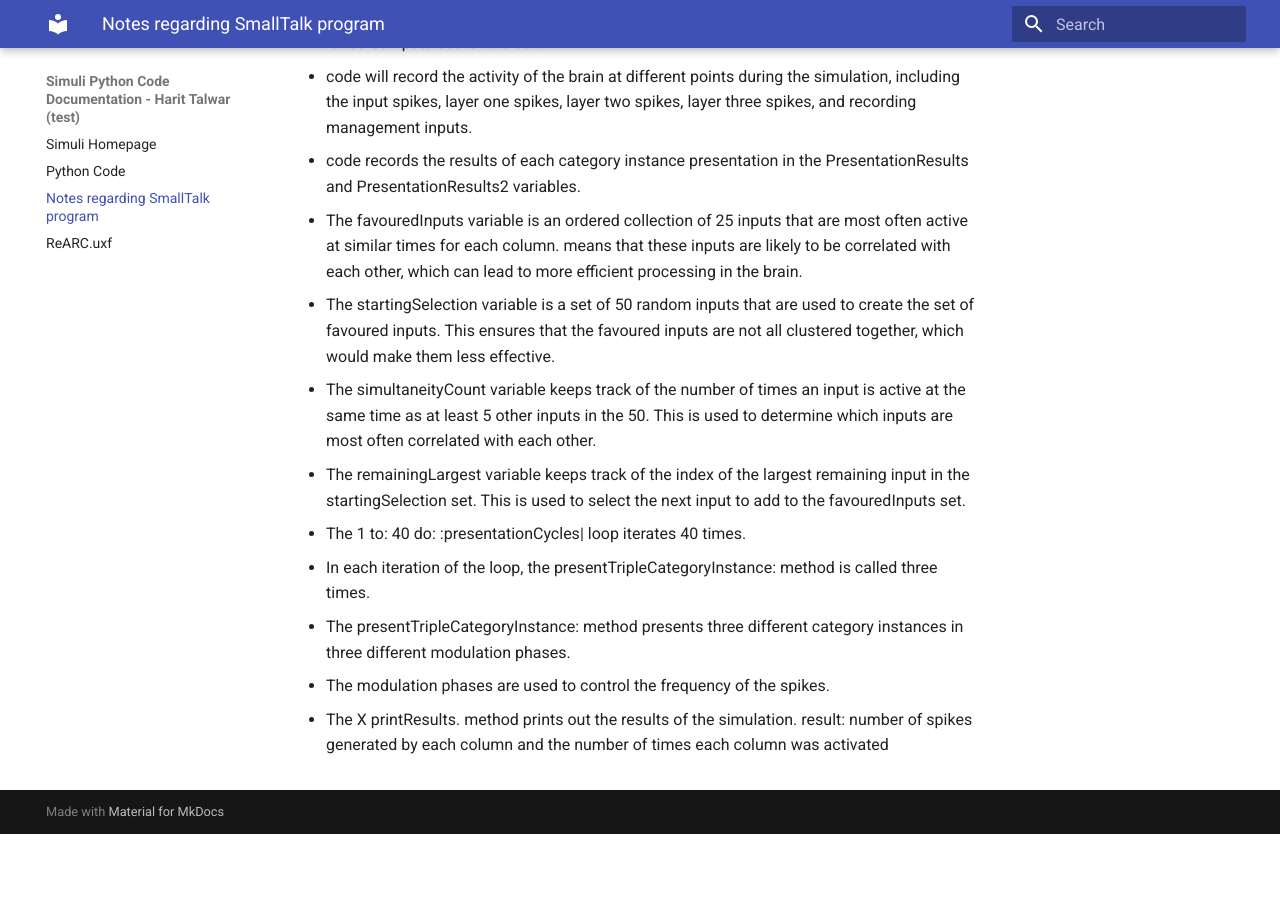
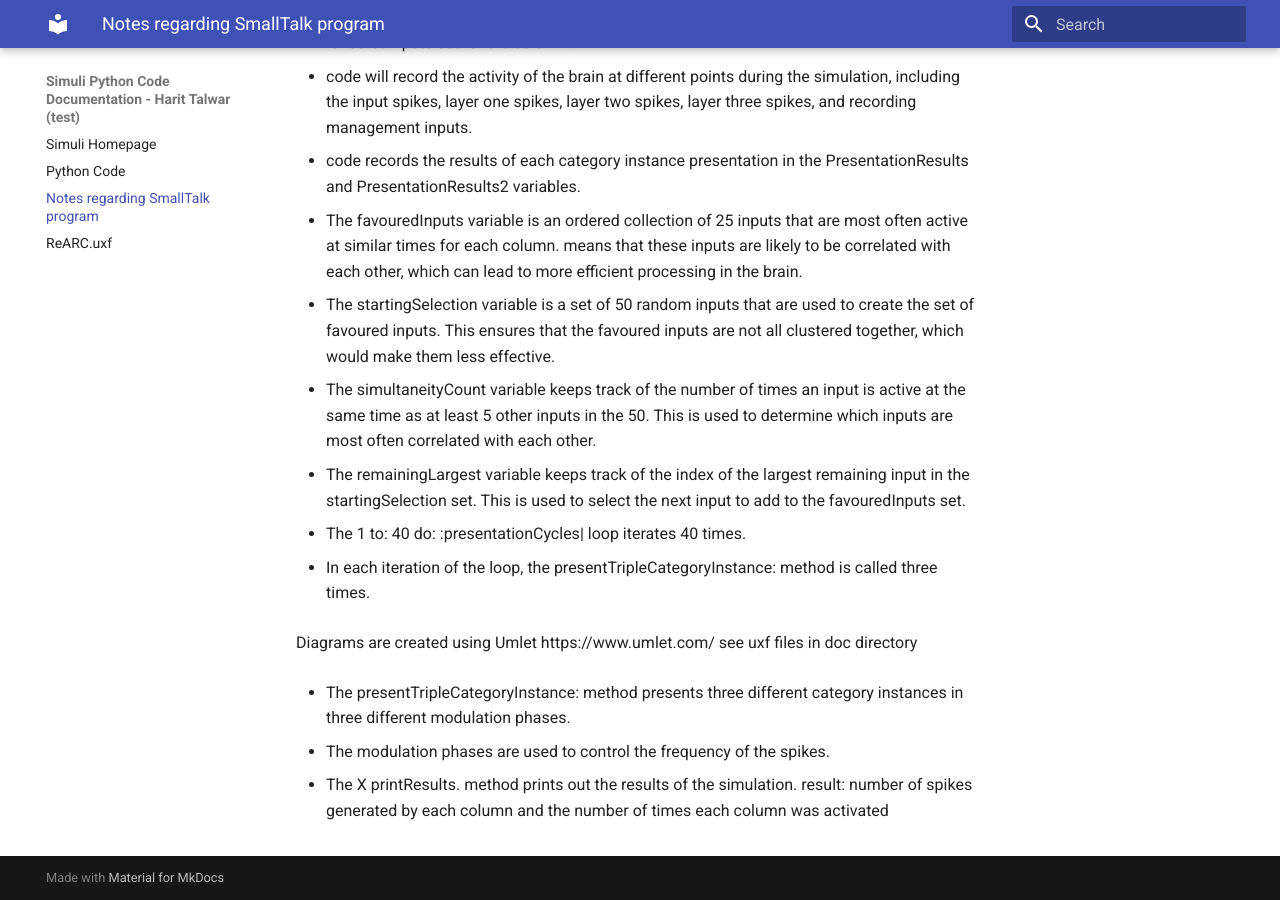
Before and after one commit to simuliinc/ReArc, an MkDocs documentation site: the page built from docs/notes.md, in a window 1280 px wide and 900 px high, scrolled down 623 px. Built offline with MkDocs 1.6.1 and Material for MkDocs 9.7.7, drawn with Linux system fonts in a browser that asks for light colours; before the commit the page ends 1457 px from its top, so only the background shows below that.

Commit message:
Update notes.md
Adding details about umlet https://www.umlet.com/

```diff
--- a/docs/notes.md
+++ b/docs/notes.md
@@ -27,6 +27,8 @@
 
 - In each iteration of the loop, the presentTripleCategoryInstance: method is called three times.
 
+Diagrams are created using Umlet https://www.umlet.com/ see uxf files in doc directory
+
 - The presentTripleCategoryInstance: method presents three different category instances in three different modulation phases.
 
 - The modulation phases are used to control the frequency of the spikes.
```
